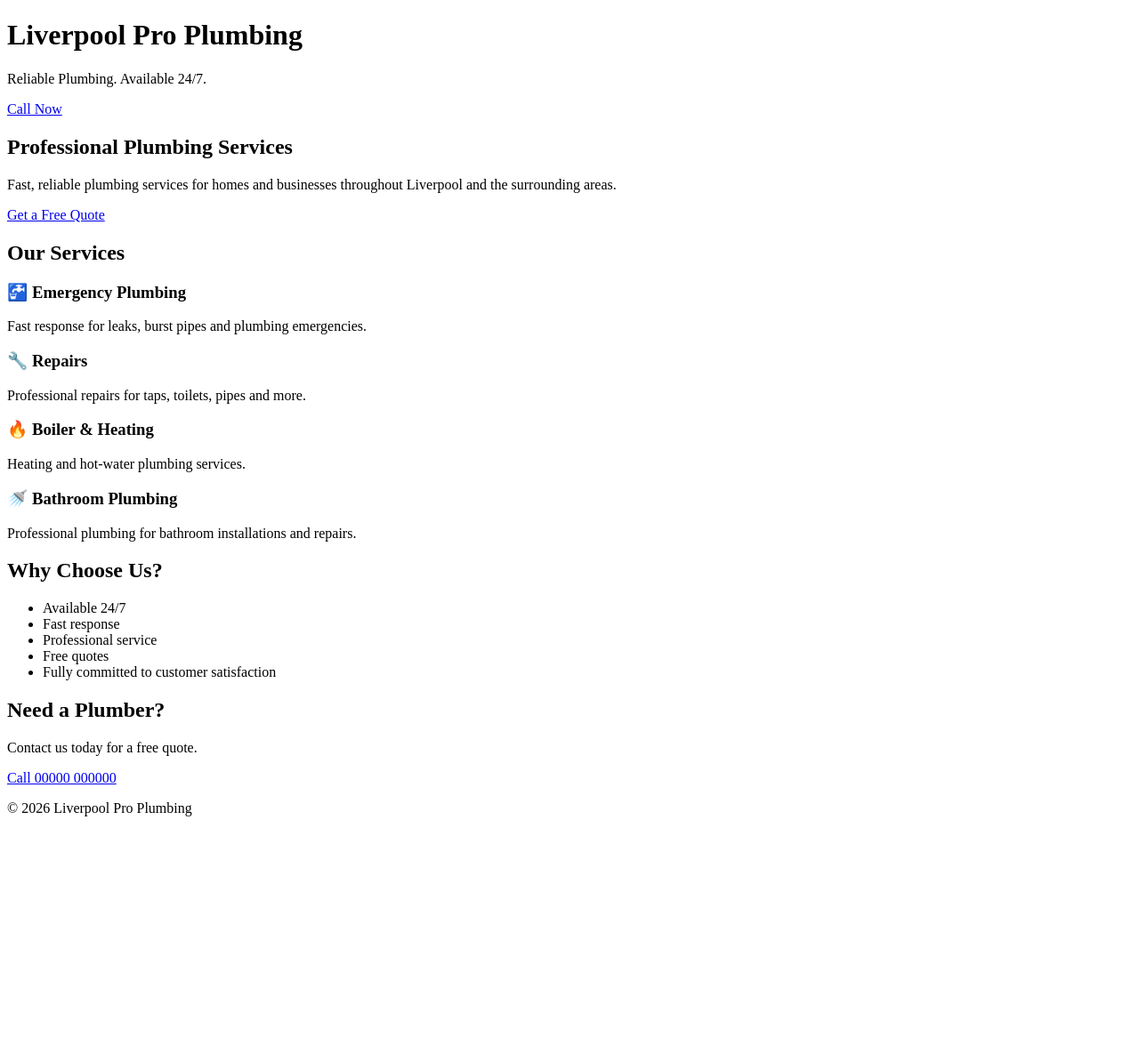
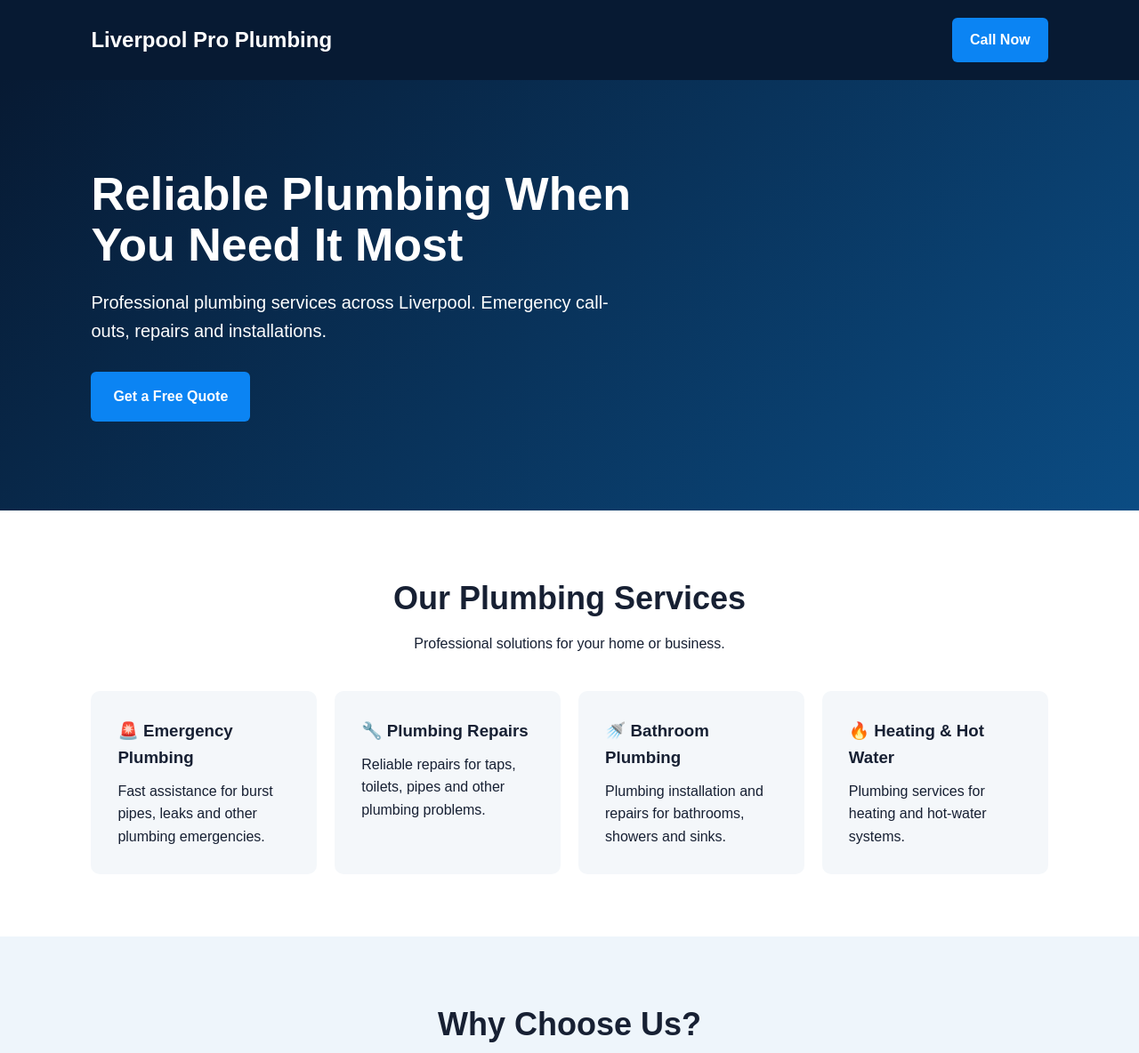
Before and after one commit to jameseustace40-dev/plumbing-demo, a plain HTML site: page index.html in a window 1280 px wide. Shown: the top 1184 px of the page at 89% size. Before the commit the page ends 934 px from the top, so only its background shows below. Drawn offline with Linux system fonts and the light colour scheme.

Commit message:
Update index.html

```diff
--- a/index.html
+++ b/index.html
@@ -3,66 +3,261 @@
 <head>
     <meta charset="UTF-8">
     <meta name="viewport" content="width=device-width, initial-scale=1.0">
+
     <title>Liverpool Pro Plumbing | 24/7 Emergency Plumber</title>
-    <meta name="description" content="Professional plumbing services in Liverpool. Emergency call-outs, repairs, installations and more.">
+
+    <meta name="description"
+        content="Professional plumbing services across Liverpool. Emergency call-outs, repairs, installations and more.">
+
+    <style>
+        * {
+            box-sizing: border-box;
+            margin: 0;
+            padding: 0;
+        }
+
+        body {
+            font-family: Arial, sans-serif;
+            line-height: 1.6;
+            color: #172033;
+            background: #ffffff;
+        }
+
+        header {
+            background: #071a33;
+            color: white;
+            padding: 20px 8%;
+            display: flex;
+            justify-content: space-between;
+            align-items: center;
+        }
+
+        header h1 {
+            font-size: 24px;
+        }
+
+        header a {
+            background: #0b84f3;
+            color: white;
+            padding: 12px 20px;
+            border-radius: 6px;
+            text-decoration: none;
+            font-weight: bold;
+        }
+
+        .hero {
+            background: linear-gradient(135deg, #071a33, #0b4c83);
+            color: white;
+            padding: 100px 8%;
+        }
+
+        .hero h2 {
+            font-size: 52px;
+            max-width: 700px;
+            line-height: 1.1;
+            margin-bottom: 20px;
+        }
+
+        .hero p {
+            font-size: 20px;
+            max-width: 600px;
+            margin-bottom: 30px;
+        }
+
+        .button {
+            display: inline-block;
+            background: #0b84f3;
+            color: white;
+            padding: 15px 25px;
+            border-radius: 6px;
+            text-decoration: none;
+            font-weight: bold;
+        }
+
+        section {
+            padding: 70px 8%;
+        }
+
+        .section-title {
+            text-align: center;
+            margin-bottom: 40px;
+        }
+
+        .section-title h2 {
+            font-size: 36px;
+            margin-bottom: 10px;
+        }
+
+        .services {
+            display: grid;
+            grid-template-columns: repeat(4, 1fr);
+            gap: 20px;
+        }
+
+        .service {
+            padding: 30px;
+            background: #f4f7fa;
+            border-radius: 10px;
+        }
+
+        .service h3 {
+            margin-bottom: 10px;
+        }
+
+        .why {
+            background: #eef5fb;
+        }
+
+        .why ul {
+            max-width: 600px;
+            margin: auto;
+            list-style: none;
+        }
+
+        .why li {
+            background: white;
+            padding: 18px;
+            margin: 10px 0;
+            border-radius: 6px;
+        }
+
+        .contact {
+            text-align: center;
+            background: #071a33;
+            color: white;
+        }
+
+        .contact h2 {
+            font-size: 40px;
+            margin-bottom: 15px;
+        }
+
+        footer {
+            text-align: center;
+            background: #041020;
+            color: #aaa;
+            padding: 20px;
+        }
+
+        @media (max-width: 800px) {
+            .hero h2 {
+                font-size: 38px;
+            }
+
+            .services {
+                grid-template-columns: 1fr 1fr;
+            }
+
+            header {
+                flex-direction: column;
+                gap: 15px;
+            }
+        }
+
+        @media (max-width: 500px) {
+            .services {
+                grid-template-columns: 1fr;
+            }
+        }
+    </style>
 </head>
 
 <body>
 
 <header>
     <h1>Liverpool Pro Plumbing</h1>
-        <p>Reliable Plumbing. Available 24/7.</p>
     <a href="tel:00000000000">Call Now</a>
 </header>
 
-    <main>
+<section class="hero">
+    <h2>Reliable Plumbing When You Need It Most</h2>
 
-        <section>
-            <h2>Professional Plumbing Services</h2>
     <p>
-                Fast, reliable plumbing services for homes and businesses
-                throughout Liverpool and the surrounding areas.
+        Professional plumbing services across Liverpool.
+        Emergency call-outs, repairs and installations.
     </p>
-            <a href="tel:00000000000">Get a Free Quote</a>
+
+    <a class="button" href="tel:00000000000">
+        Get a Free Quote
+    </a>
 </section>
 
 <section>
-            <h2>Our Services</h2>
+    <div class="section-title">
+        <h2>Our Plumbing Services</h2>
+        <p>Professional solutions for your home or business.</p>
+    </div>
 
-            <h3>🚰 Emergency Plumbing</h3>
-            <p>Fast response for leaks, burst pipes and plumbing emergencies.</p>
+    <div class="services">
 
-            <h3>🔧 Repairs</h3>
-            <p>Professional repairs for taps, toilets, pipes and more.</p>
+        <div class="service">
+            <h3>🚨 Emergency Plumbing</h3>
+            <p>
+                Fast assistance for burst pipes, leaks and other
+                plumbing emergencies.
+            </p>
+        </div>
 
-            <h3>🔥 Boiler & Heating</h3>
-            <p>Heating and hot-water plumbing services.</p>
+        <div class="service">
+            <h3>🔧 Plumbing Repairs</h3>
+            <p>
+                Reliable repairs for taps, toilets, pipes and
+                other plumbing problems.
+            </p>
+        </div>
 
+        <div class="service">
             <h3>🚿 Bathroom Plumbing</h3>
-            <p>Professional plumbing for bathroom installations and repairs.</p>
+            <p>
+                Plumbing installation and repairs for bathrooms,
+                showers and sinks.
+            </p>
+        </div>
+
+        <div class="service">
+            <h3>🔥 Heating & Hot Water</h3>
+            <p>
+                Plumbing services for heating and hot-water systems.
+            </p>
+        </div>
+
+    </div>
 </section>
 
-        <section>
+<section class="why">
+
+    <div class="section-title">
         <h2>Why Choose Us?</h2>
+    </div>
+
     <ul>
-                <li>Available 24/7</li>
-                <li>Fast response</li>
-                <li>Professional service</li>
-                <li>Free quotes</li>
-                <li>Fully committed to customer satisfaction</li>
+        <li>✓ Available for emergency call-outs</li>
+        <li>✓ Fast and reliable service</li>
+        <li>✓ Professional workmanship</li>
+        <li>✓ Free quotes</li>
+        <li>✓ Serving Liverpool and surrounding areas</li>
     </ul>
+
 </section>
 
-        <section>
+<section class="contact">
+
     <h2>Need a Plumber?</h2>
-            <p>Contact us today for a free quote.</p>
-            <a href="tel:00000000000">Call 00000 000000</a>
+
+    <p>
+        Get in touch today for a free quote.
+    </p>
+
+    <br>
+
+    <a class="button" href="tel:00000000000">
+        Call 00000 000000
+    </a>
+
 </section>
 
-    </main>
-
 <footer>
-        <p>© 2026 Liverpool Pro Plumbing</p>
+    © 2026 Liverpool Pro Plumbing. All rights reserved.
 </footer>
 
 </body>
```
Lines whose indentation alone changed are shown as unchanged.
